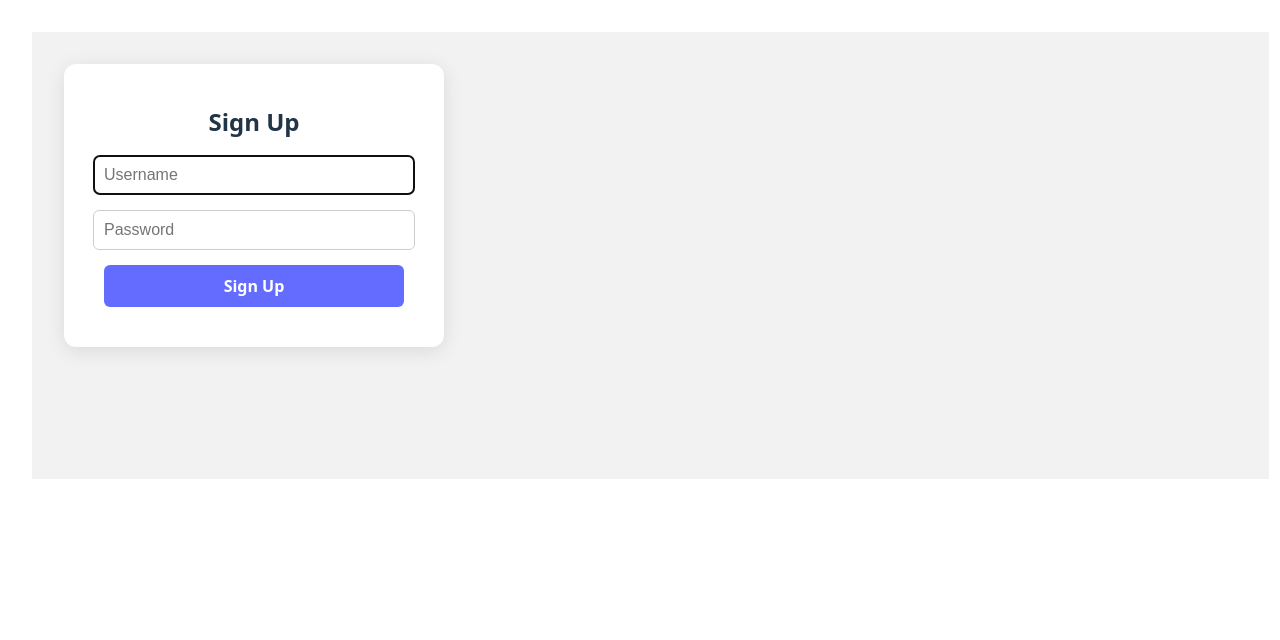
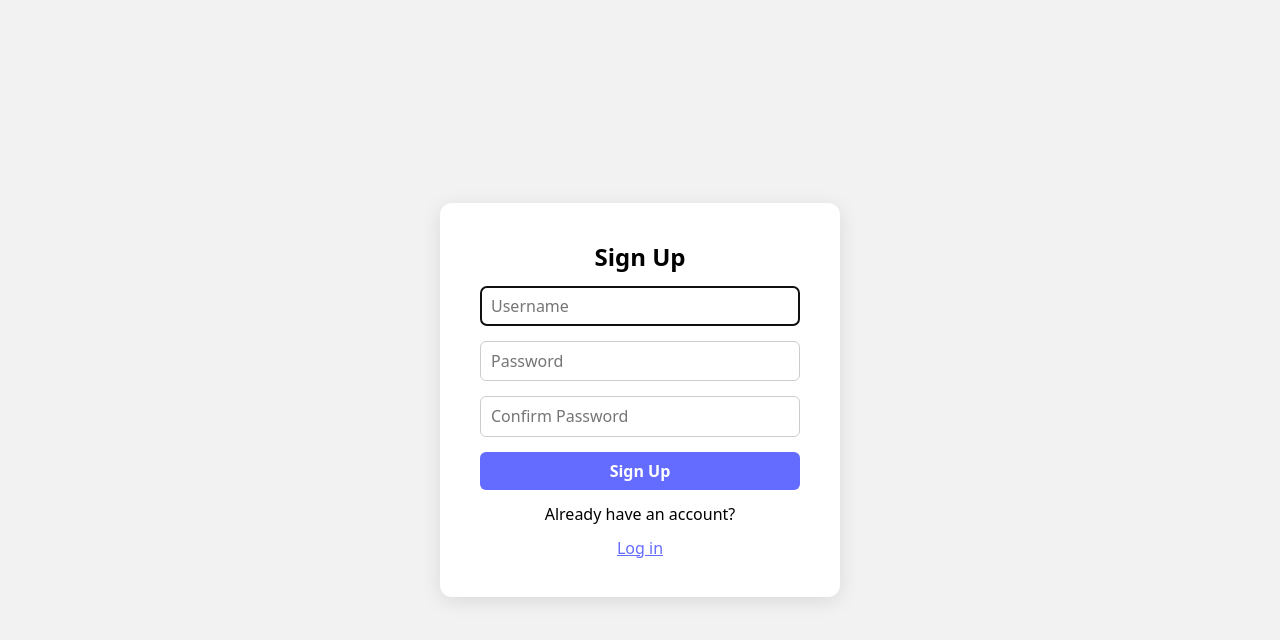
Before and after one commit to khangmtran/todo-fullstack-web, a React (Vite) app in the folder frontend/: page /signup in a window 1280 px wide. Shown: the top 640 px of the page. Built offline with nearby package versions, Linux system fonts and the light colour scheme.

Commit message:
Working on styling front end...

```diff
--- a/frontend/src/App.jsx
+++ b/frontend/src/App.jsx
@@ -8,23 +8,32 @@ import "./css/App.css";
 
 function App() {
   const [token, setToken] = useState(localStorage.getItem("token"));
+  const [username, setUsername] = useState(localStorage.getItem("username"));
 
   const handleLogout = () => {
     localStorage.removeItem("token");
+    localStorage.removeItem("username");
     setToken(null);
+    setUsername(null);
   };
 
+  const handleLogin = (token, username) => {
+    localStorage.setItem("token", token);
+    localStorage.setItem("username", username);
+    setToken(token);
+    setUsername(username);
+  }
   return (
     <Routes>
       {/* 1. Login & Signup routes */}
-      <Route path="/login" element={<Login onLogin={setToken} />} />
+      <Route path="/login" element={<Login onLogin={handleLogin} />} />
       <Route path="/signup" element={<Signup />} />
       {/* 2. Protected todos route */}
       <Route
         path="/todos"
         element={
           token ? (
-            <TodoApp token={token} onLogout={handleLogout} />
+            <TodoApp token={token} username={username} onLogout={handleLogout} />
           ) : (
             <Navigate to="/login" replace />
           )
--- a/frontend/src/Login.jsx
+++ b/frontend/src/Login.jsx
@@ -21,16 +21,15 @@ function Login({ onLogin }) {
       });
       const token = response.data.token;
       localStorage.setItem("token", token);
-      onLogin(token);
+      onLogin(token, username);
       navigate("/todos");
     } catch (err) {
-      alert("Login failed: " + err.response.data);
+      alert("Login failed: " + (err.response?.data || err));
     }
   };
 
   return (
     <div className="login-wrapper">
-      {/* wrapper to center form */}
       <form onSubmit={handleSubmit} className="login-form">
         <h2>Login</h2>
 
--- a/frontend/src/Signup.jsx
+++ b/frontend/src/Signup.jsx
@@ -7,11 +7,20 @@ import api from "./services/api";
 function Signup() {
   const [username, setUsername] = useState("");
   const [password, setPassword] = useState("");
+  const [confirmPassword, setConfirmPassword] = useState("");
+  const [wrongPassword, setWrongPassword] = useState(false);
+  const [userExist, setUserExist] = useState(false);
   const navigate = useNavigate();
 
   // Handle the form submission
   const handleSubmit = async (e) => {
     e.preventDefault();
+    const passwordCheck = password === confirmPassword ? password : "";
+    // if passwordCheck is "" set wrongPassword to true
+    if (!passwordCheck) {
+      setWrongPassword(true);
+      return;
+    }
     try {
       await api.post("auth/signup", {
         username,
@@ -19,7 +28,11 @@ function Signup() {
       });
       navigate("/login");
     } catch (err) {
-      alert("Signup failed: " + (err.response?.data || err.message));
+      if (err.response?.data) {
+        setUserExist(true);
+      } else {
+        alert(err.message);
+      }
     }
   };
 
@@ -27,23 +40,57 @@ function Signup() {
     <div className="login-wrapper">
       <form onSubmit={handleSubmit} className="login-form">
         <h2>Sign Up</h2>
+        {/* handle wrongPassword */}
+        {wrongPassword && (
+          <p className="signup-error">Passwords do not match</p>
+        )}
+        {/* handle userExist */}
+        {userExist && <p className="signup-error">Username already exists</p>}
+
         <input
           type="text"
           placeholder="Username"
           className="form-input"
           value={username}
           onChange={(e) => setUsername(e.target.value)}
+          minLength={6}
+          maxLength={20}
+          required
           autoFocus
         />
+
         <input
           type="password"
           placeholder="Password"
           className="form-input"
           value={password}
           onChange={(e) => setPassword(e.target.value)}
+          minLength={8}
+          maxLength={20}
+          pattern="^(?=.*[A-Z])(?=.*\d).{10,20}$"
+          title={
+            "Password must have: At least 8 characters, one uppercase letter and one number."
+          }
+          required
+        />
+        {/* Confirm Password */}
+        <input
+          type="password"
+          placeholder="Confirm Password"
+          className="form-input"
+          value={confirmPassword}
+          onChange={(e) => setConfirmPassword(e.target.value)}
         />
         <button type="submit" className="btn-login">
           Sign Up
+        </button>
+        <p>Already have an account?</p>
+        <button
+          type="button"
+          className="btn-signup"
+          onClick={() => navigate("/login")}
+        >
+          Log in
         </button>
       </form>
     </div>
--- a/frontend/src/css/App.css
+++ b/frontend/src/css/App.css
@@ -1,42 +1,3 @@
-#root {
-  max-width: 1280px;
-  margin: 0 auto;
-  padding: 2rem;
-  text-align: center;
+#root{
+
 }
-
-.logo {
-  height: 6em;
-  padding: 1.5em;
-  will-change: filter;
-  transition: filter 300ms;
-}
-.logo:hover {
-  filter: drop-shadow(0 0 2em #646cffaa);
-}
-.logo.react:hover {
-  filter: drop-shadow(0 0 2em #61dafbaa);
-}
-
-@keyframes logo-spin {
-  from {
-    transform: rotate(0deg);
-  }
-  to {
-    transform: rotate(360deg);
-  }
-}
-
-@media (prefers-reduced-motion: no-preference) {
-  a:nth-of-type(2) .logo {
-    animation: logo-spin infinite 20s linear;
-  }
-}
-
-.card {
-  padding: 2em;
-}
-
-.read-the-docs {
-  color: #888;
-}
--- a/frontend/src/css/Login.css
+++ b/frontend/src/css/Login.css
@@ -1,22 +1,19 @@
 /* Center the form on the page */
 .login-wrapper {
-  /* display: flex;
+  display: flex;
   justify-content: center;
-  align-items: center;  */
-  height: 93%;
-  width: 96.5%;
-  padding: 2rem;
+  align-items: center;
+  min-height: 100vh;
   background-color: #f2f2f2;
 }
 
 /* Style the login box */
 .login-form {
   background-color: white;
-  margin-bottom: 100px;
   padding: 40px;
   border-radius: 12px;
   box-shadow: 0 4px 20px rgba(0, 0, 0, 0.1);
-  width: 300px;
+  width: 400px;
   text-align: center;
   display: flex;
   flex-direction: column;
@@ -31,13 +28,16 @@
   margin: 0; /* remove default margins so gap rules everything */
 }
 
+.signup-error {
+  color: rgb(245, 85, 85);
+}
+
 /* Style for all input fields */
 .form-input {
   width: 100%;
   padding: 10px;
   border: 1px solid #ccc;
   border-radius: 6px;
-  font-size: 1rem;
 }
 
 /* Button styling */
@@ -56,6 +56,9 @@
   background: none;
   border: none;
   padding: 0;
+  color: #646cff;
+  text-decoration: underline;
+  cursor: pointer;
 }
 
 .btn-login:hover {
--- a/frontend/src/css/TodoApp.css
+++ b/frontend/src/css/TodoApp.css
@@ -2,32 +2,25 @@
 
 .todo-container {
   display: flex;
-  height: 100%;
-  width: 100%;
-  background-color: #f2f2f2;
-  font-family: Arial, sans-serif;
 }
 
 /* Sidebar */
 .sidebar {
-  height: 100%;
+  min-height: 100vh;
   width: 200px;
   background-color: #ffffff;
   padding: 1rem;
+  padding-left: 2rem;
   border-right: 1px solid #ddd;
   display: flex;
   flex-direction: column;
   gap: 1rem;
 }
 
-.sidebar h3 {
-  margin-bottom: 1rem;
-}
-
 /* Main content area */
 .main-content {
-  flex: 1;
-  padding: 2rem;
+  width: 100%;
+  padding: 3rem;
   background-color: #ffffff;
   display: flex;
   flex-direction: column;
@@ -36,14 +29,19 @@
 /* Header section */
 .main-header {
   display: flex;
-  justify-content: end;
-  margin-bottom: 1rem;
+  justify-content: space-between;
+  align-items: center;
+}
+
+.welcome-text {
+  flex: 1;
+  text-align: center;
 }
 
 .btn-logout {
-  background-color: #e74c3c;
+  background-color: #fa5f4e;
   color: white;
-  padding: 1;
+  padding: 0.5rem;
   border-radius: 6px;
   cursor: pointer;
 }
@@ -65,11 +63,6 @@
 
 .folder-header {
   display: flex;
-  align-items: center;
-}
-
-.folder-header h3 {
-  margin: 0;
 }
 
 .folder-header button {
@@ -77,6 +70,16 @@
   border: none;
   cursor: pointer;
   font-size: 1.2rem;
+}
+
+.folder-title-edit {
+  display: flex;
+}
+
+.folder-deleter {
+  display: flex;
+  flex: 1;
+  justify-content: end;
 }
 
 .todo-block {
@@ -87,15 +90,6 @@
   display: flex;
   flex-direction: column;
   gap: 1rem;
-}
-
-.todo-box {
-  border: 1px solid black;
-  padding: 0.5rem;
-}
-
-.todo-header {
-  margin: -0.5rem;
 }
 
 .todo-main {
@@ -119,60 +113,6 @@
 
 hr {
   margin: 0;
-}
-
-.new-todo {
-  display: flex;
-}
-
-/* Input section */
-.todo-input {
-  display: flex;
-  gap: 1rem;
-  margin-bottom: 1rem;
-}
-
-.todo-input input {
-  flex: 1;
-  padding: 0.5rem;
-  border-radius: 6px;
-  border: 1px solid #ccc;
-  font-size: 1rem;
-}
-
-.todo-input button {
-  padding: 0.5rem 1rem;
-  border-radius: 6px;
-  background-color: #646cff;
-  color: white;
-  border: none;
-  cursor: pointer;
-}
-.todo-input button:hover {
-  background-color: #4b50d4;
-}
-
-/* Todo list styling */
-.todo-list {
-  list-style-type: none;
-  padding: 0;
-  margin: 0;
-}
-
-.todo-item {
-  display: flex;
-  justify-content: space-between;
-  padding: 0.75rem 1rem;
-  border-bottom: 1px solid #eee;
-}
-
-.todo-item span {
-  cursor: pointer;
-}
-
-.todo-item span.done {
-  text-decoration: line-through;
-  color: #999;
 }
 
 .add-folder-btn {
@@ -205,7 +145,7 @@ hr {
   background: white;
   padding: 2rem;
   border-radius: 12px;
-  width: 300px;
+  width: 400px;
   box-shadow: 0 4px 20px rgba(0, 0, 0, 0.2);
   display: flex;
   flex-direction: column;
@@ -217,3 +157,22 @@ hr {
   justify-content: flex-end;
   gap: 1rem;
 }
+
+.modal-delete-folder {
+  background: white;
+  width: 300px;
+  padding: 1rem;
+  border-radius: 10px;
+  box-shadow: 0 4px 20px rgba(0, 0, 0, 0.2);
+}
+
+.modal-delete-folder h4,
+p {
+  margin: 0.5rem;
+}
+
+.modal-delete-folder-button {
+  display: flex;
+  justify-content: end;
+  gap: 1rem;
+}
--- a/frontend/src/css/index.css
+++ b/frontend/src/css/index.css
@@ -1,68 +1,5 @@
-:root {
-  font-family: system-ui, Avenir, Helvetica, Arial, sans-serif;
-  line-height: 1.5;
-  font-weight: 400;
-
-  color-scheme: light dark;
-  color: rgba(255, 255, 255, 0.87);
-  background-color: #242424;
-
-  font-synthesis: none;
-  text-rendering: optimizeLegibility;
-  -webkit-font-smoothing: antialiased;
-  -moz-osx-font-smoothing: grayscale;
-}
-
-a {
-  font-weight: 500;
-  color: #646cff;
-  text-decoration: inherit;
-}
-a:hover {
-  color: #535bf2;
-}
-
 body {
   margin: 0;
-  /* display: flex;
-  place-items: center; */
   min-width: 320px;
   min-height: 100vh;
 }
-
-h1 {
-  font-size: 3.2em;
-  line-height: 1.1;
-}
-
-button {
-  border-radius: 8px;
-  border: 1px solid transparent;
-  padding: 0.6em 1.2em;
-  font-size: 1em;
-  font-weight: 500;
-  font-family: inherit;
-  background-color: #1a1a1a;
-  cursor: pointer;
-  transition: border-color 0.25s;
-}
-button:hover {
-  border-color: #646cff;
-}
-button:focus,
-button:focus-visible {
-  outline: 4px auto -webkit-focus-ring-color;
-}
-
-@media (prefers-color-scheme: light) {
-  :root {
-    color: #213547;
-    background-color: #ffffff;
-  }
-  a:hover {
-    color: #747bff;
-  }
-  button {
-    background-color: #f9f9f9;
-  }
-}
--- a/frontend/src/main.jsx
+++ b/frontend/src/main.jsx
@@ -1,9 +1,9 @@
 // main.jsx
-import React from "react";
 import ReactDOM from "react-dom/client";
 import { BrowserRouter } from "react-router-dom";
 import App from "./App";
 import "./css/index.css";
+import "modern-normalize"
 
 ReactDOM.createRoot(document.getElementById("root")).render(
   <BrowserRouter>
--- a/package.json
+++ b/package.json
@@ -1,6 +1,8 @@
 {
   "dependencies": {
     "bootstrap": "^5.3.7",
+    "modern-normalize": "^3.0.1",
+    "normalize.css": "^8.0.1",
     "react-router-dom": "^6.30.1"
   }
 }
```
Also changed, not shown: frontend/src/TodoApp.jsx (+96 -9 lines), 1 other file (tests, documents, lock files or other folders).
